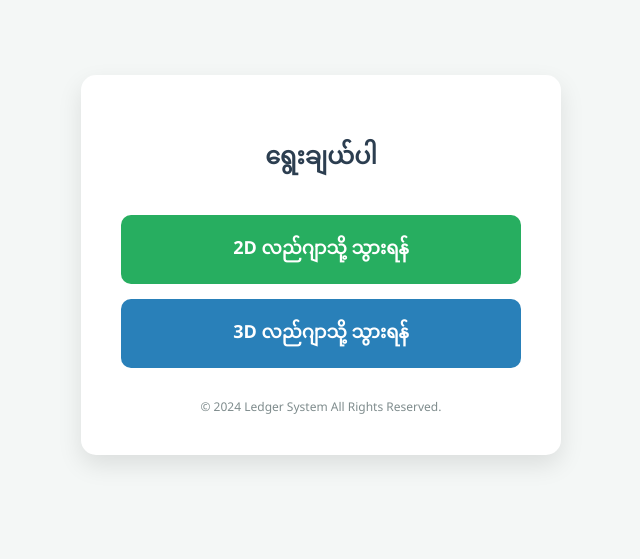
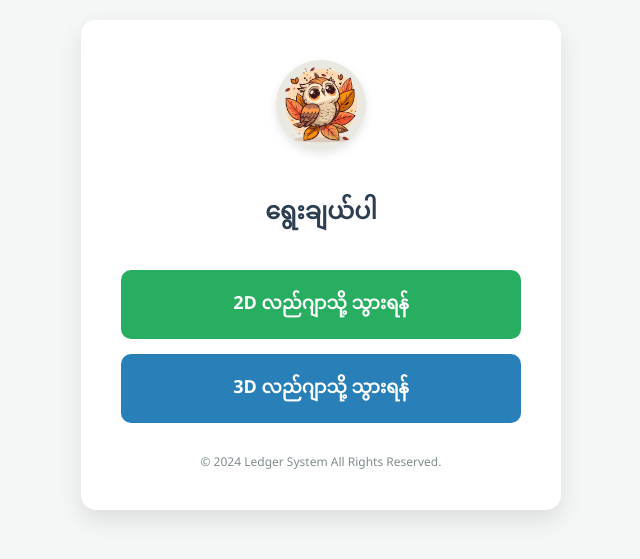
Before and after one commit to kozay2061-cpu/23, a plain HTML site: page index.html in a window 1280 px wide. Shown: the part 135-694 px from the top of the page, without its empty margins (319-959 px from the left). Drawn offline with Linux system fonts and the light colour scheme.

Commit message:
Add files via upload

```diff
--- a/index.html
+++ b/index.html
@@ -22,6 +22,15 @@
             box-shadow: 0 10px 25px rgba(0,0,0,0.1);
             max-width: 400px;
             width: 90%;
+        }
+        /* ဇီးကွက်ပုံအတွက် ပုံစံဒီဇိုင်း */
+        .owl-img {
+            width: 90px;
+            height: 90px;
+            border-radius: 50%;
+            object-fit: cover;
+            margin-bottom: 15px;
+            box-shadow: 0 4px 10px rgba(0,0,0,0.1);
         }
         h1 {
             color: #2c3e50;
@@ -66,6 +75,9 @@
 <body>
 
 <div class="container">
+    <!-- ဇီးကွက်ပုံ ထည့်သွင်းခြင်း -->
+    <img src="1000123494_2.png" alt="ဇီးကွက်ပုံ" class="owl-img">
+
     <h1>ရွေးချယ်ပါ</h1>
 
     <div class="menu-buttons">
```
